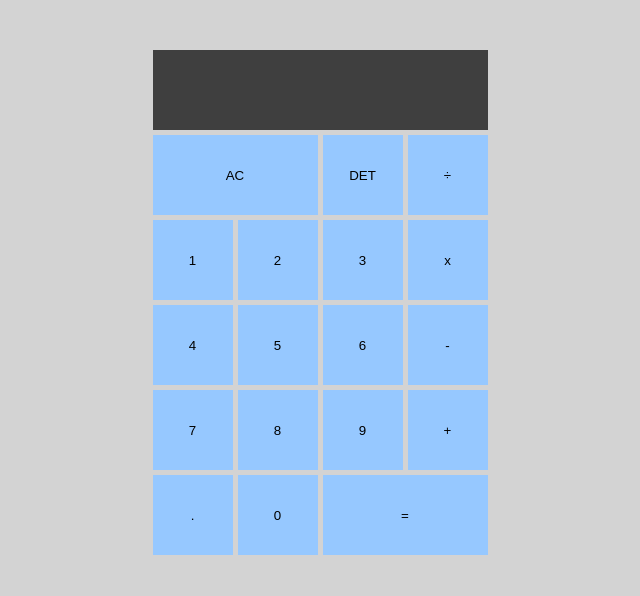
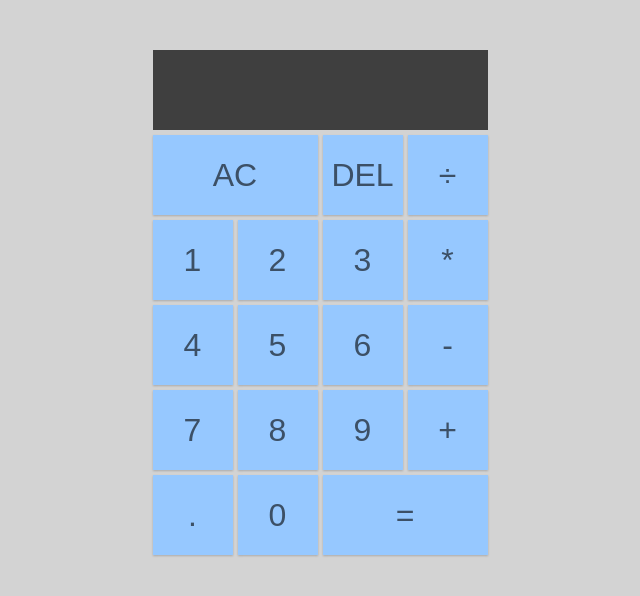
Before and after one commit to Nirob-X/my-react-projects, a React (Create React App) app: page / in a window 1280 px wide. Shown: the top 596 px of the page, without its empty margins (320-960 px from the left). Built offline with nearby package versions, Linux system fonts and the light colour scheme.

Commit message:
calculator 1.0 Done i will update this wevApp soon

```diff
--- a/src/App.js
+++ b/src/App.js
@@ -1,58 +1,149 @@
 import {useReducer} from "react";
 import DigitButton from "./components/DigitButton";
+import OparetionButton from "./components/OparetionButton";
 import "./index.css";
 
-export const ACTION = {
+export const ACTIONS = {
 	addDigit: "addDigit",
 	calculate: "calculate",
+	paretion: "addOparetion",
 	clearAll: "clearAll",
 	clearOne: "deleteOne"
 }
 
-const initState = {
-	currentText: "",
-	prevText: "",
-	oparetion: null
+const reducer = (state, action) => {
+	switch(action.type) {
+		case ACTIONS.addDigit:
+			if (state.overwrite) {
+				return {
+					...state,
+					currentOparend: action.digit,
+					overwrite: false
+				}
+			}
+
+			if (state.currentOparend === "0" && action.digit !== ".") {
+				return {
+					...state,
+					currentOparend: action.digit
+				}
+			}
+
+			if (action.digit === "0" && state.currentOparend === "0") return state;
+			if (action.digit === "." && state.currentOparend && state.currentOparend.includes(".")) return state;
+
+			return {
+				...state,
+				currentOparend: `${state.currentOparend || ""}${action.digit}`
+			};
+
+		case ACTIONS.oparetion:
+			if (state.currentOparend == null && state.previousOparend == null){
+			 	return state;
+			}
+
+			if (state.currentOparend == null) {
+				return {
+					...state,
+					oparetion: action.oparetion
+				}
+			}
+
+			if (state.previousOparend == null) {
+				return {
+					...state,
+					oparetion: action.oparetion,
+					previousOparend: state.currentOparend,
+					currentOparend: null
+				}
+			}
+
+			return {
+				...state,
+				previousOparend: calculate(state),
+				currentOparend: null,
+				oparetion: action.oparetion
+			}
+
+		case ACTIONS.calculate:
+			if (state.currentOparend == null || state.previousOparend == null || state.oparetion == null) {
+				return state;
+			}
+
+			return {
+				...state,
+				previousOparend: null,
+				currentOparend: calculate(state),
+				oparetion: null,
+				overwrite: true
+			}
+		case ACTIONS.clearOne:
+			if (state.currentOparend == null) return state;
+			if (state.overwrite) {
+				return {
+					...state,
+					currentOparend: null,
+					previousOparend: null,
+					oparetion: null,
+					overwrite: false
+				}
+			}
+			return {
+				...state,
+				currentOparend: state.currentOparend.slice(0, -1)
+			}
+
+		case ACTIONS.clearAll:
+			return {}
+
+		default:
+			return state;
+	}
 }
 
-const reducer = (state, action) => {
-	switch(action.type) {
-		case ACTION.addDigit:
-			const newState = {
-				...state, currentText: state.currentText + action.digit
-			}
-			return newState;
+const calculate = (state) => {
+	const current = parseFloat(state.currentOparend);
+	const previous = parseFloat(state.previousOparend);
+	switch(state.oparetion) {
+		case "+":
+			return `${previous + current}`;
+		case "-":
+			return `${previous - current}`;
+		case "÷":
+			return `${previous / current}`;
+		case "*":
+			return `${previous * current}`;
 		default:
 			return state;
 	}
 }
 
 function App() {
-	const [{currentText, prevText, oparetion}, dispatch] = useReducer(reducer, initState);
+	const [{currentOparend, previousOparend, oparetion}, dispatch] = useReducer(reducer, {});
   return (
     <div className="container">
     	<div className="full">
-    		<p>{prevText} {oparetion}</p>
-    		<p>{currentText}</p>
+    		<p className="prevOparend">{previousOparend} {oparetion}</p>
+    		<p className="currentOparend">{currentOparend}</p>
     	</div>
-    	<button className="two-span">AC</button>
-    	<button>DET</button>
-    	<button>÷</button>
+    	<button className="two-span" onClick={() => dispatch({type: ACTIONS.clearAll})}>AC</button>
+    	<button onClick={() => dispatch({type: ACTIONS.clearOne})}>DEL</button>
+    	<OparetionButton oparetion="÷" dispatch={dispatch} />
     	<DigitButton digit="1" dispatch={dispatch} />
     	<DigitButton digit="2" dispatch={dispatch} />
     	<DigitButton digit="3" dispatch={dispatch} />
-    	<button>x</button>
+    	<OparetionButton oparetion="*" dispatch={dispatch} />
     	<DigitButton digit="4" dispatch={dispatch} />
     	<DigitButton digit="5" dispatch={dispatch} />
     	<DigitButton digit="6" dispatch={dispatch} />
-    	<button>-</button>
+    	<OparetionButton oparetion="-" dispatch={dispatch} />
     	<DigitButton digit="7" dispatch={dispatch} />
     	<DigitButton digit="8" dispatch={dispatch} />
     	<DigitButton digit="9" dispatch={dispatch} />
-    	<button>+</button>
+    	<OparetionButton oparetion="+" dispatch={dispatch} />
     	<DigitButton digit="." dispatch={dispatch} />
     	<DigitButton digit="0" dispatch={dispatch} />
-    	<button className="two-span">=</button>
+    	<button className="two-span" onClick={() => dispatch({type: ACTIONS.calculate})}>=</button>
     </div>
   );
 }
--- a/src/components/DigitButton.js
+++ b/src/components/DigitButton.js
@@ -1,7 +1,7 @@
-import {ACTION} from "../App";
+import {ACTIONS} from "../App";
 
 export default function DigitButton({dispatch, digit}) {
 	return (
-		<button onClick={() => dispatch({type: ACTION.addDigit, digit: digit})}>{digit}</button>
+		<button onClick={() => dispatch({type: ACTIONS.addDigit, digit: digit})}>{digit}</button>
 	);
 }
--- a/src/components/OparetionButton.js
+++ b/src/components/OparetionButton.js
@@ -0,0 +1,7 @@
+import {ACTIONS} from "../App";
+
+export default function OparetionButton({dispatch, oparetion}) {
+	return (
+		<button onClick={() => dispatch({type: ACTIONS.oparetion, oparetion: oparetion})}>{oparetion}</button>
+	);
+}
--- a/src/index.css
+++ b/src/index.css
@@ -15,33 +15,49 @@ body {
 	background-color: lightGray;
 }
 
+#root {
+	height: 100%;
+}
+
 .container {
 	/* background: #000; */
 	margin-top: 50px;
 	display: grid;
 	justify-content: center;
 	grid-gap: 5px;
-	grid-template: repeat(6, 80px) / repeat(4, 80px);
+	grid-template: minmax(80px, auto) repeat(5, 80px) / repeat(4, 80px);
 }
 
 .container div p{
 	float: right;
 	clear: both;
+	word-wrap: break-word;
+	word-break: break-all;
 	color: white;
 }
 
-.container div {
+.currentOparend {
 	font-size: var(--size);
-	background-color: var(--bg-div);
-	padding: 10px;
 }
 
-button {
+.prevOparend {
+	font-size: 1.2rem;
+}
+
+.container div {
+	background-color: var(--bg-div);
+	padding: .6rem;
+}
+
+.container > button {
+	font-size: 2rem;
 	background-color: var(--bg-color);
 	border: none;
+	color: rgba(0, 0, 0, 0.6);
+	box-shadow: rgba(0,0,0,0.2) 0px 1px 2px;
 }
 
-button:active {
+.container > button:active {
 	filter: brightness(1.1);
 	/* background-color: var(--bg-hover-color); */
 }
```
Also changed, not shown: src/components/KeyButton.js (+7 -0 lines).
